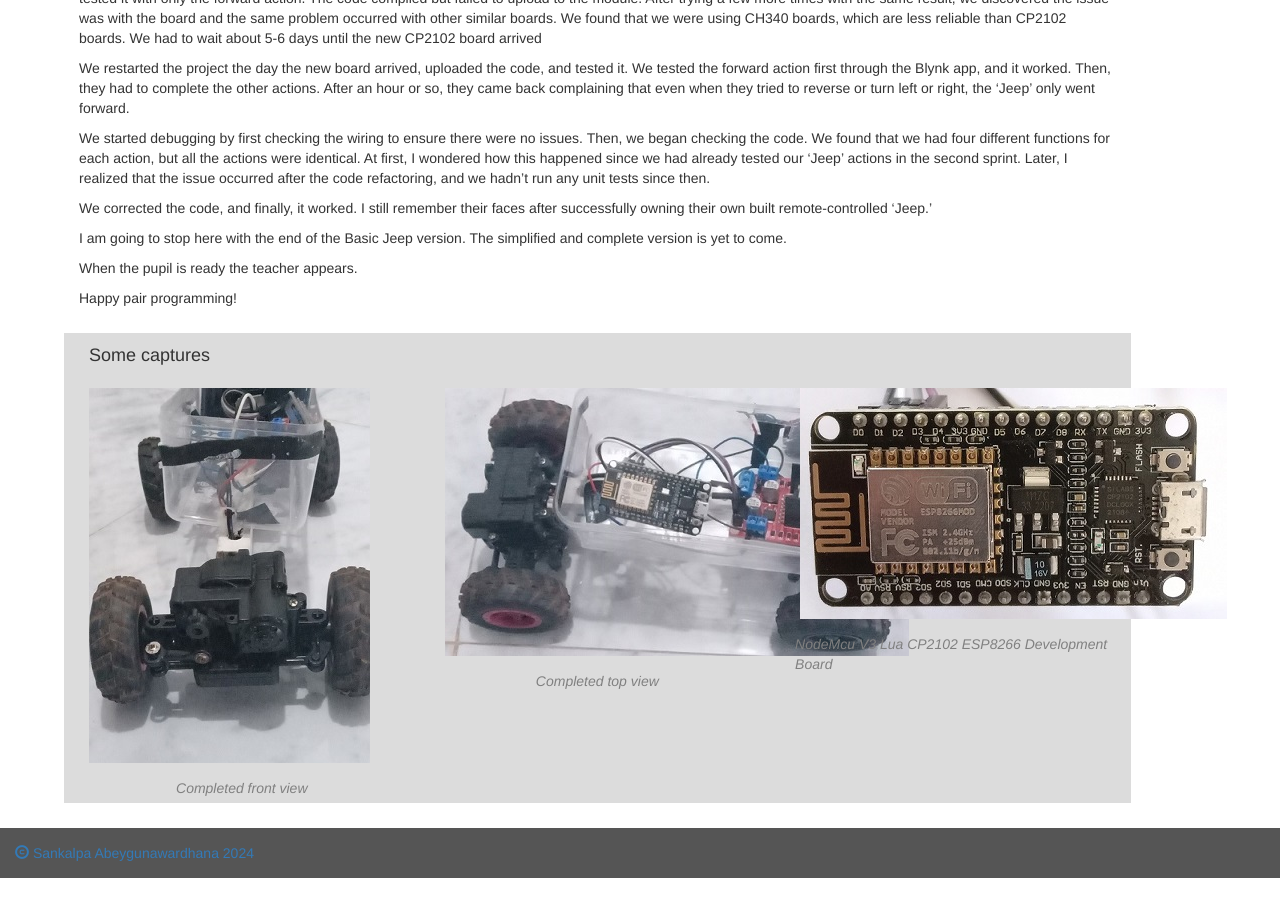
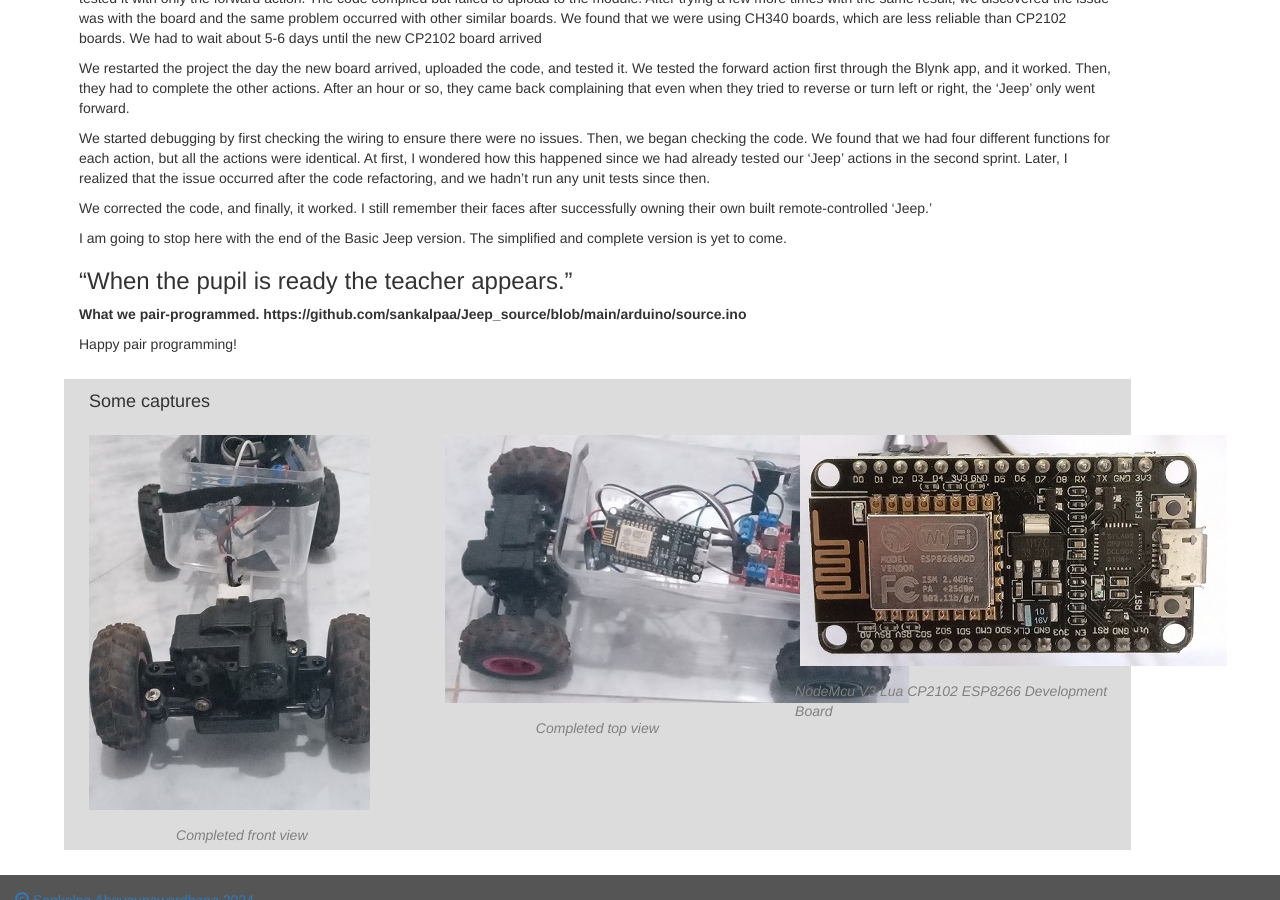
Before and after one commit to sankalpaa/ConceptWelder, a Jekyll site: the page built from _posts/2024-05-24-pair-programming-with-kids.md, in a window 1280 px wide and 900 px high, scrolled down 3945 px. Built offline with Jekyll 4.4.1, drawn with Linux system fonts in a browser that asks for light colours; our own code applies the rules of GitHub Pages for plain Markdown files; before the commit the page ends 4823 px from its top, so only the background shows below that.

Commit message:
Update 2024-05-24-pair-programming-with-kids.md

```diff
--- a/_posts/2024-05-24-pair-programming-with-kids.md
+++ b/_posts/2024-05-24-pair-programming-with-kids.md
@@ -208,7 +208,10 @@
 
 I am going to stop here with the end of the Basic Jeep version. The simplified and complete version is yet to come.
 
-When the pupil is ready the teacher appears.
+### "When the pupil is ready the teacher appears."
+
+<b>What we pair-programmed.</b>
+<b>https://github.com/sankalpaa/Jeep_source/blob/main/arduino/source.ino</b>
 
 Happy pair programming!
 
```
